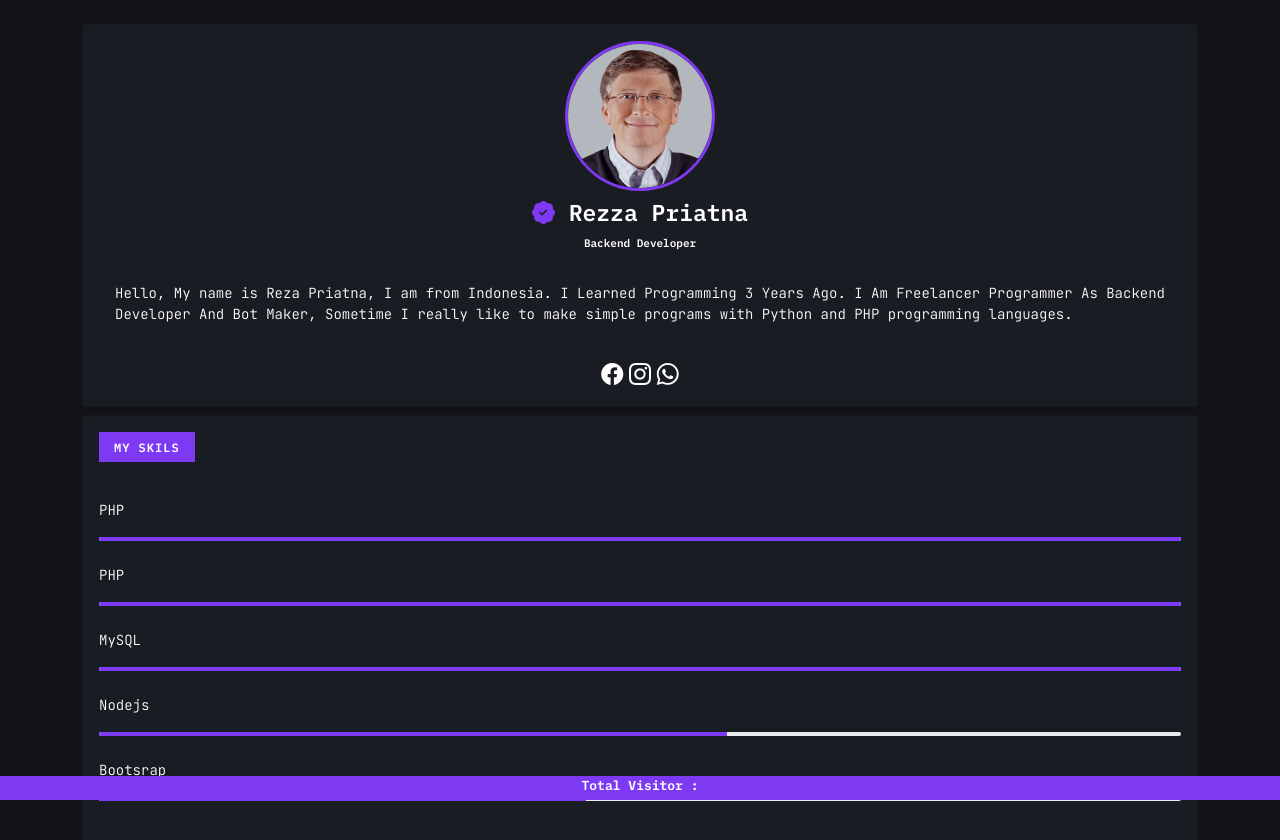
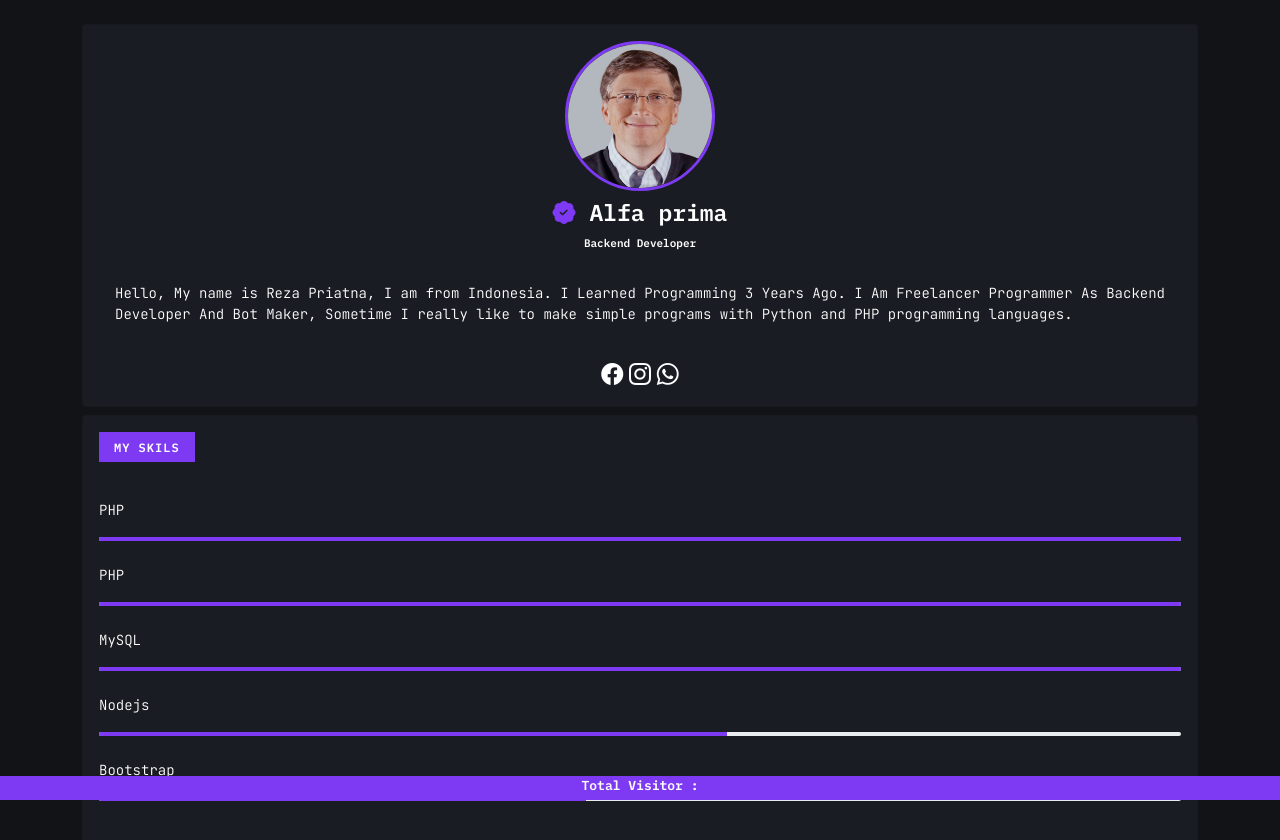
Before and after one commit to sandatya21/portocoba, a plain HTML site: page index.html in a window 1280 px wide. Drawn offline with nearby package versions, Linux system fonts and the light colour scheme; no server answers; a web font is replaced by a local one.

Commit message:
merubah nama

```diff
--- a/index.html
+++ b/index.html
@@ -33,7 +33,7 @@
           <h1 class="title mt-2">
           <span class="myBadge">
               <i class="bi bi-patch-check-fill"></i>
-            </span>Rezza Priatna</h1>
+            </span>Alfa prima</h1>
           <p class="title2">Backend Developer</p>
         </div>
         <div class="card-bio">
@@ -70,7 +70,7 @@
           <div class="progress" style="height: 4px;">
             <div class="progress-bar" role="progressbar" style="width: 58%;" aria-valuenow="25" aria-valuemin="0" aria-valuemax="100"></div>
           </div>
-          <p class="bio-body mt-4">Bootsrap</p>
+          <p class="bio-body mt-4">Bootstrap</p>
           <div class="progress mb-5" style="height: 4px;">
             <div class="progress-bar" role="progressbar" style="width: 45%;" aria-valuenow="25" aria-valuemin="0" aria-valuemax="100"></div>
           </div>
```
